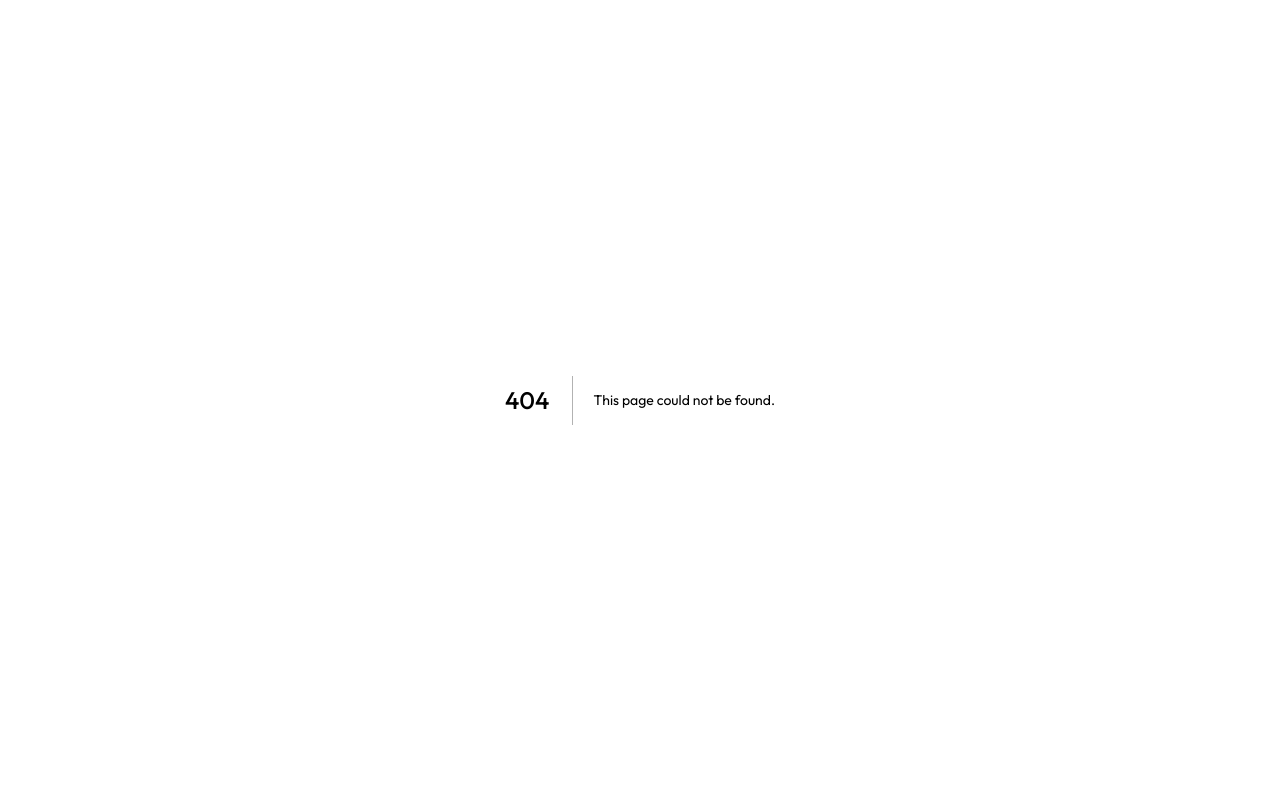
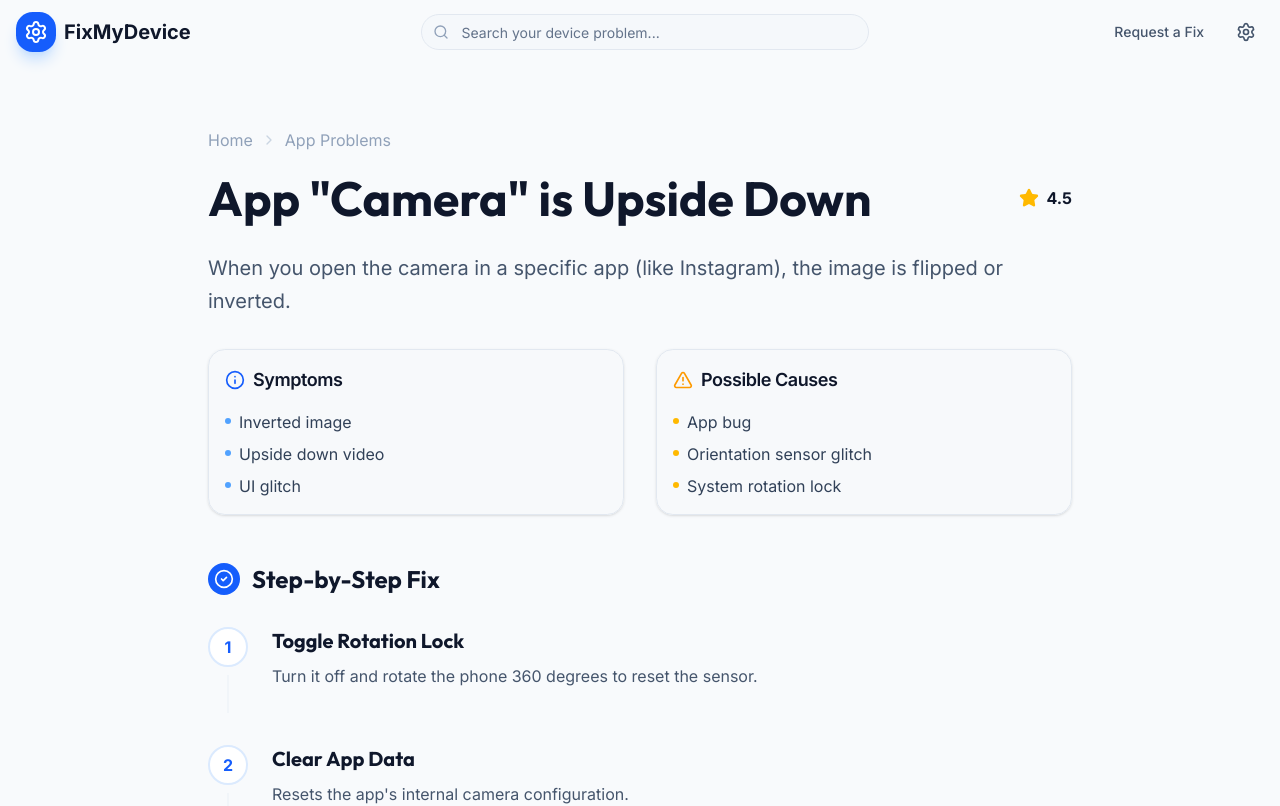
Before and after one commit to roxvoices/Fixing, a Next.js app: page /problem/app-camera-upside-down-2 in a window 1280 px wide. Before the commit this address had no page. Shown: the top 806 px of the page. Built offline with nearby package versions, Linux system fonts and the light colour scheme.

Commit message:
Add files via upload

```diff
--- /dev/null
+++ b/app/problem/[slug]/page.tsx
@@ -0,0 +1,259 @@
+import { notFound } from 'next/navigation'
+import type { Metadata } from 'next'
+import Link from 'next/link'
+import {
+  ChevronRight,
+  AlertTriangle,
+  CheckCircle2,
+  Info,
+  Smartphone,
+  Star,
+} from 'lucide-react'
+import { Card, CardContent, CardHeader, CardTitle } from '@/components/ui/card'
+import { Separator } from '@/components/ui/separator'
+import Navbar from '@/components/Navbar'
+import Footer from '@/components/Footer'
+import ProblemCard from '@/components/ProblemCard'
+import ProblemInteractive from '@/components/ProblemInteractive'
+import { ALL_PROBLEMS, PROBLEMS_BY_SLUG, CATEGORIES } from '@/lib/allProblems'
+
+// Only generate pages that exist — no dynamic fallback
+export const dynamicParams = false
+
+// Pre-render every single slug from ALL data files at build time
+export async function generateStaticParams() {
+  return ALL_PROBLEMS.map((problem) => ({
+    slug: problem.slug,
+  }))
+}
+
+export async function generateMetadata({
+  params,
+}: {
+  params: Promise<{ slug: string }>
+}): Promise<Metadata> {
+  const { slug } = await params
+  const problem = PROBLEMS_BY_SLUG.get(slug)
+  if (!problem) return {}
+
+  const category = CATEGORIES.find((c) => c.id === problem.category)
+
+  return {
+    title: problem.title,
+    description: problem.shortDescription,
+    keywords: [
+      problem.title,
+      problem.subcategory,
+      category?.name ?? '',
+      'fix',
+      'troubleshoot',
+      'repair guide',
+      ...problem.symptoms,
+    ],
+    openGraph: {
+      title: `${problem.title} | FixMyDevice`,
+      description: problem.shortDescription,
+      type: 'article',
+    },
+    alternates: {
+      canonical: `https://fixmydevice.vercel.app/problem/${problem.slug}`,
+    },
+  }
+}
+
+export default async function ProblemPage({
+  params,
+}: {
+  params: Promise<{ slug: string }>
+}) {
+  const { slug } = await params
+  const problem = PROBLEMS_BY_SLUG.get(slug)
+
+  if (!problem) notFound()
+
+  const category = CATEGORIES.find((c) => c.id === problem.category)
+  const relatedProblems = problem.relatedProblemIds
+    .map((id) => ALL_PROBLEMS.find((p) => p.id === id))
+    .filter(Boolean) as typeof ALL_PROBLEMS
+
+  const howToSchema = {
+    '@context': 'https://schema.org',
+    '@type': 'HowTo',
+    name: problem.title,
+    description: problem.shortDescription,
+    step: problem.steps.map((step, i) => ({
+      '@type': 'HowToStep',
+      position: i + 1,
+      name: step.title,
+      text: step.description,
+    })),
+  }
+
+  const breadcrumbSchema = {
+    '@context': 'https://schema.org',
+    '@type': 'BreadcrumbList',
+    itemListElement: [
+      { '@type': 'ListItem', position: 1, name: 'Home', item: 'https://fixmydevice.vercel.app' },
+      {
+        '@type': 'ListItem',
+        position: 2,
+        name: category?.name ?? problem.category,
+        item: `https://fixmydevice.vercel.app/category/${category?.slug ?? problem.category}`,
+      },
+      {
+        '@type': 'ListItem',
+        position: 3,
+        name: problem.title,
+        item: `https://fixmydevice.vercel.app/problem/${problem.slug}`,
+      },
+    ],
+  }
+
+  return (
+    <div className="min-h-screen flex flex-col">
+      <Navbar />
+
+      <script
+        type="application/ld+json"
+        dangerouslySetInnerHTML={{ __html: JSON.stringify(howToSchema) }}
+      />
+      <script
+        type="application/ld+json"
+        dangerouslySetInnerHTML={{ __html: JSON.stringify(breadcrumbSchema) }}
+      />
+
+      <main className="flex-1">
+        <div className="pt-32 pb-12 px-4 max-w-4xl mx-auto">
+
+          <nav className="flex items-center gap-2 mb-4" aria-label="Breadcrumb">
+            <Link href="/" className="text-slate-400 hover:text-blue-600 transition-colors">
+              Home
+            </Link>
+            <ChevronRight className="w-4 h-4 text-slate-300" />
+            <Link
+              href={`/category/${category?.slug}`}
+              className="text-slate-400 hover:text-blue-600 transition-colors"
+            >
+              {category?.name}
+            </Link>
+          </nav>
+
+          <div className="flex flex-col md:flex-row md:items-center justify-between gap-4 mb-6">
+            <h1 className="text-3xl md:text-5xl font-bold text-slate-900 leading-tight">
+              {problem.title}
+            </h1>
+            <div className="flex items-center gap-2 shrink-0">
+              <Star className="w-4 h-4 md:w-5 md:h-5 fill-amber-400 text-amber-400" />
+              <span className="font-bold text-slate-900 text-sm md:text-base">4.5</span>
+            </div>
+          </div>
+
+          <p className="text-lg md:text-xl text-slate-600 mb-8 leading-relaxed">
+            {problem.shortDescription}
+          </p>
+
+          <div className="grid grid-cols-1 md:grid-cols-2 gap-4 md:gap-8 mb-12">
+            <Card className="border-slate-200 bg-slate-50/50">
+              <CardHeader>
+                <CardTitle className="text-lg flex items-center gap-2">
+                  <Info className="w-5 h-5 text-blue-600" />
+                  Symptoms
+                </CardTitle>
+              </CardHeader>
+              <CardContent>
+                <ul className="space-y-2">
+                  {problem.symptoms.map((s, i) => (
+                    <li key={i} className="flex items-start gap-2 text-slate-700">
+                      <div className="w-1.5 h-1.5 rounded-full bg-blue-400 mt-2 shrink-0" />
+                      {s}
+                    </li>
+                  ))}
+                </ul>
+              </CardContent>
+            </Card>
+
+            <Card className="border-slate-200 bg-slate-50/50">
+              <CardHeader>
+                <CardTitle className="text-lg flex items-center gap-2">
+                  <AlertTriangle className="w-5 h-5 text-amber-500" />
+                  Possible Causes
+                </CardTitle>
+              </CardHeader>
+              <CardContent>
+                <ul className="space-y-2">
+                  {problem.causes.map((c, i) => (
+                    <li key={i} className="flex items-start gap-2 text-slate-700">
+                      <div className="w-1.5 h-1.5 rounded-full bg-amber-400 mt-2 shrink-0" />
+                      {c}
+                    </li>
+                  ))}
+                </ul>
+              </CardContent>
+            </Card>
+          </div>
+
+          <div className="mb-12">
+            <h2 className="text-2xl font-bold text-slate-900 mb-8 flex items-center gap-3">
+              <span className="w-8 h-8 rounded-full bg-blue-600 text-white flex items-center justify-center text-sm">
+                <CheckCircle2 className="w-5 h-5" />
+              </span>
+              Step-by-Step Fix
+            </h2>
+            <div className="space-y-6">
+              {problem.steps.map((step, idx) => (
+                <div key={step.id} className="flex gap-6 group">
+                  <div className="flex flex-col items-center">
+                    <div className="w-10 h-10 rounded-full border-2 border-blue-100 bg-white text-blue-600 font-bold flex items-center justify-center shrink-0 group-hover:border-blue-600 transition-colors">
+                      {idx + 1}
+                    </div>
+                    {idx < problem.steps.length - 1 && (
+                      <div className="w-0.5 h-full bg-slate-100 my-2" />
+                    )}
+                  </div>
+                  <div className="pb-8">
+                    <h3 className="text-xl font-bold text-slate-900 mb-2">{step.title}</h3>
+                    <p className="text-slate-600 leading-relaxed">{step.description}</p>
+                  </div>
+                </div>
+              ))}
+            </div>
+          </div>
+
+          {problem.warning && (
+            <div className="p-6 rounded-2xl bg-amber-50 border border-amber-100 mb-12 flex gap-4">
+              <AlertTriangle className="w-6 h-6 text-amber-600 shrink-0" />
+              <div>
+                <h4 className="font-bold text-amber-900 mb-1">Warning</h4>
+                <p className="text-amber-800 text-sm">{problem.warning}</p>
+              </div>
+            </div>
+          )}
+
+          <div className="p-8 rounded-3xl bg-blue-600 text-white mb-12 shadow-xl shadow-blue-200">
+            <h3 className="text-xl font-bold mb-4 flex items-center gap-2">
+              <Smartphone className="w-6 h-6" />
+              When to See a Technician
+            </h3>
+            <p className="text-blue-50 leading-relaxed">{problem.technicianAdvice}</p>
+          </div>
+
+          <ProblemInteractive problem={problem} />
+
+          {relatedProblems.length > 0 && (
+            <section>
+              <Separator className="my-12" />
+              <h2 className="text-2xl font-bold text-slate-900 mb-8">Related Problems</h2>
+              <div className="grid grid-cols-1 md:grid-cols-2 gap-6">
+                {relatedProblems.map((p) => (
+                  <ProblemCard key={p.id} problem={p} />
+                ))}
+              </div>
+            </section>
+          )}
+
+        </div>
+      </main>
+      <Footer />
+    </div>
+  )
+}
```
